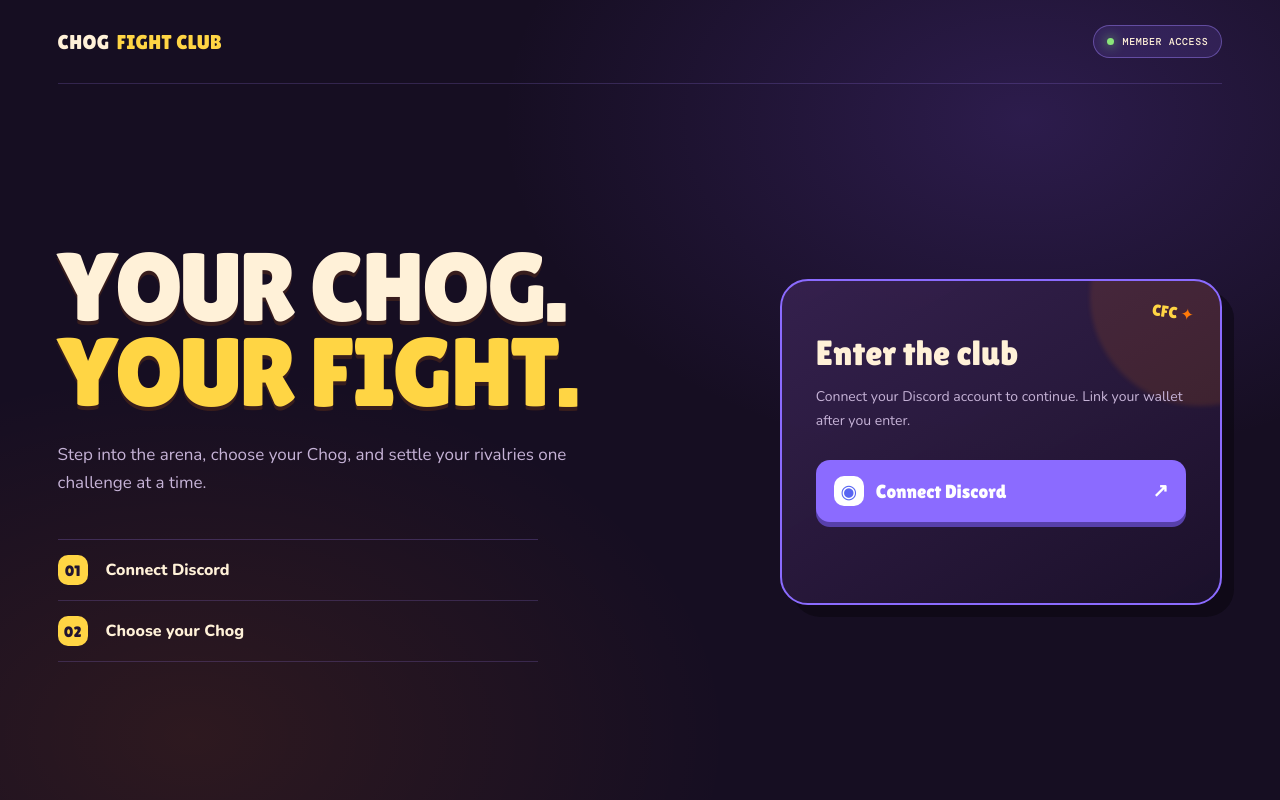
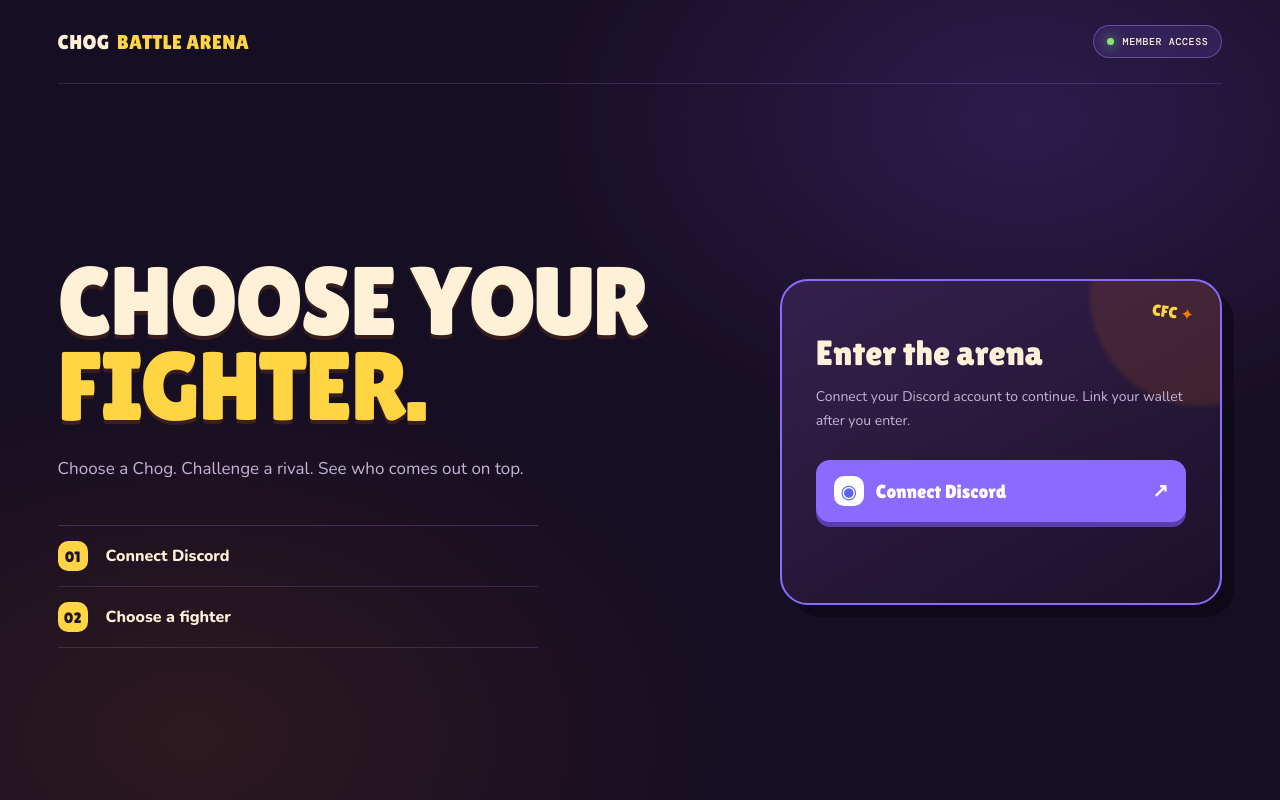
Before and after one commit to Leno3z4/Chog-Fight-club, a website built with Vite: page index.html in a window 1280 px wide. Built offline with nearby package versions, Linux system fonts and the light colour scheme; files whose address does not match are found by name.

Commit message:
Rename login screen to Chog Battle Arena

```diff
--- a/index.html
+++ b/index.html
@@ -3,24 +3,24 @@
 <head>
   <meta charset="UTF-8" />
   <meta name="viewport" content="width=device-width, initial-scale=1.0" />
-  <meta name="description" content="Chog Fight Club — holder-gated Chog battles." />
-  <title>Enter the Club — Chog Fight Club</title>
+  <meta name="description" content="Chog Battle Arena — holder-gated Chog battles." />
+  <title>Enter — Chog Battle Arena</title>
 </head>
 <body class="club-body login-body">
   <main class="login-shell">
-    <div class="login-top"><a class="club-logo" href="/">CHOG <span>FIGHT CLUB</span></a><span id="access-badge" class="live-pill"><i></i> MEMBER ACCESS</span></div>
+    <div class="login-top"><a class="club-logo" href="/">CHOG <span>BATTLE ARENA</span></a><span id="access-badge" class="live-pill"><i></i> MEMBER ACCESS</span></div>
     <section class="login-layout">
       <div class="login-copy">
-        <h1>YOUR CHOG.<br /><span>YOUR FIGHT.</span></h1>
-        <p class="login-lede">Step into the arena, choose your Chog, and settle your rivalries one challenge at a time.</p>
+        <h1>CHOOSE YOUR<br /><span>FIGHTER.</span></h1>
+        <p class="login-lede">Choose a Chog. Challenge a rival. See who comes out on top.</p>
         <div class="login-points">
           <div><b>01</b><span>Connect Discord</span></div>
-          <div><b>02</b><span>Choose your Chog</span></div>
+          <div><b>02</b><span>Choose a fighter</span></div>
         </div>
       </div>
       <div class="access-card">
         <div class="access-stamp">CFC <span>✦</span></div>
-        <h2>Enter the club</h2>
+        <h2>Enter the arena</h2>
         <p>Connect your Discord account to continue. Link your wallet after you enter.</p>
         <button id="discord-connect" class="discord-button"><span class="discord-mark">◉</span><span>Connect Discord</span><b>↗</b></button>
         <div id="auth-status" class="auth-status" role="status" aria-live="polite"></div>
```
